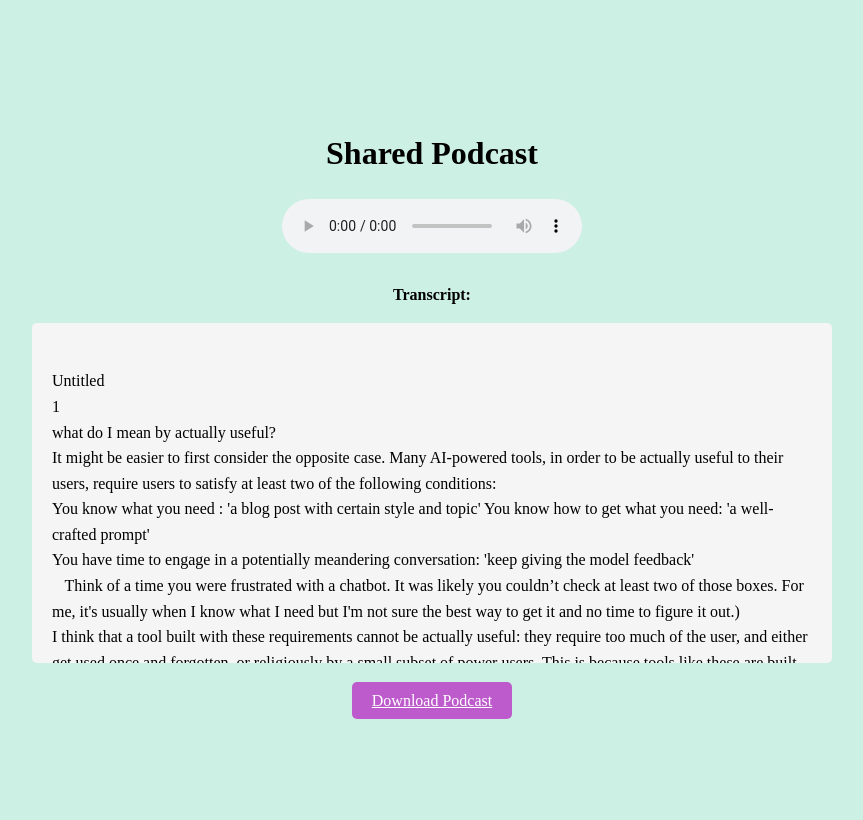
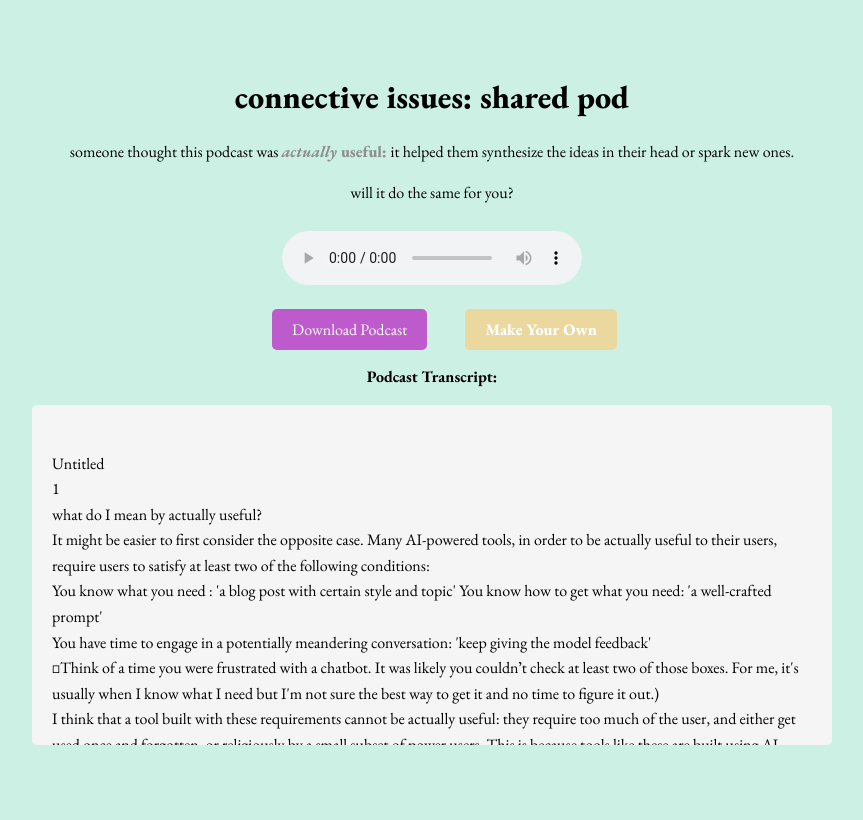
Before and after one commit to agasthyaps/connective-issues, a Flask app: a page that uses templates/shared_podcast.html in a window 1280 px wide. Shown: the whole page, without its empty margins (208-1071 px from the left). Run offline with Flask 2, Linux system fonts and the light colour scheme; data comes from the database, SQL or seed files in the repository; both versions use the stored data as it was after the commit.

Commit message:
share page

```diff
--- a/app.py
+++ b/app.py
@@ -34,7 +34,7 @@ TEMP_FOLDER = os.path.join(app.root_path, 'temp')
 STATIC_FOLDER = os.path.join(app.root_path, 'static')
 
 # testing flag
-TESTING = False
+TESTING = True
 
 if not TESTING:
     bucket_name = os.environ.get('GCS_BUCKET_NAME')
--- a/static/styles.css
+++ b/static/styles.css
@@ -196,7 +196,7 @@
       margin-bottom: 10px;
   }
 
-  #downloadPodcast, #sharePodcast, .downloadPodcast {
+  #downloadPodcast, #sharePodcast, #newPodcast, .downloadPodcast {
       background-color: #bd5bcc;
       color: white;
       border: none;
@@ -325,7 +325,7 @@
     margin-left: 10px; /* Add some space between the download and help me test buttons */
 }
 
-#helpMeTest:hover {
+#helpMeTest:hover{
     background-color: #a951b7;
 }
 
--- a/templates/shared_podcast.html
+++ b/templates/shared_podcast.html
@@ -3,22 +3,52 @@
 <head>
     <meta charset="UTF-8">
     <meta name="viewport" content="width=device-width, initial-scale=1.0">
-    <title>Shared Podcast</title>
+    <title>connective issues: shared pod</title>
+    <link href="https://fonts.googleapis.com/css2?family=EB+Garamond:ital,wght@0,400..800;1,400..800&display=swap" rel="stylesheet">
     <link rel="stylesheet" href="{{ url_for('static', filename='styles.css') }}">
+    <style>
+        a:link {
+            text-decoration: none;
+        }
+        #buttons {
+            justify-content: space-between;
+        }
+        #newPodcast {
+            background-color: #ebd89eff;
+            color: white;
+            border: none;
+            padding: 10px 20px;
+            border-radius: 5px;
+            cursor: pointer;
+            font-family: 'EB Garamond', serif;
+            font-size: 1rem;
+            margin-left: 10px; /* Add some space between the download and help me test buttons */
+        }
+        .audio-player {
+            margin: 25px 0;
+        }
+    </style>
 </head>
 <body>
     <div class="container">
-        <h1>Shared Podcast</h1>
+        <h1 style="font-weight:800;">connective issues: shared pod</h1>
+        <p>someone thought this podcast was <a href="https://actually-useful.xyz" target="_blank" style="color: rgb(142, 142, 142); font-weight:800;"> <strong><i>actually</i></strong> useful: </a>it helped them synthesize the ideas in their head or spark new ones.</p>
+        <p>will it do the same for you?</p>
         <div class="audio-player">
             <audio controls>
                 <source src="{{ audio_path }}" type="audio/mpeg">
                 Your browser does not support the audio element.
             </audio>
         </div>
+        <div id="buttons">
+            <a href="{{ audio_path }}" download class="downloadPodcast" style="margin:25px;">Download Podcast</a>
+            <a href="https://connective-issues.io" id="newPodcast" style="font-weight:800;">Make Your Own</a>
+        </div>
         <div style="padding-bottom:25px;">
-                <h4>Transcript:</h4>
+                <h4>Podcast Transcript:</h4>
                 <div id="finalScriptShare">{{ transcript|safe }}</div>
     </div>
-    <a href="{{ audio_path }}" download class="downloadPodcast" style="padding-top:10px;">Download Podcast</a>
+
+
 </body>
 </html>
```
Also changed, not shown: shared_podcasts.db.
